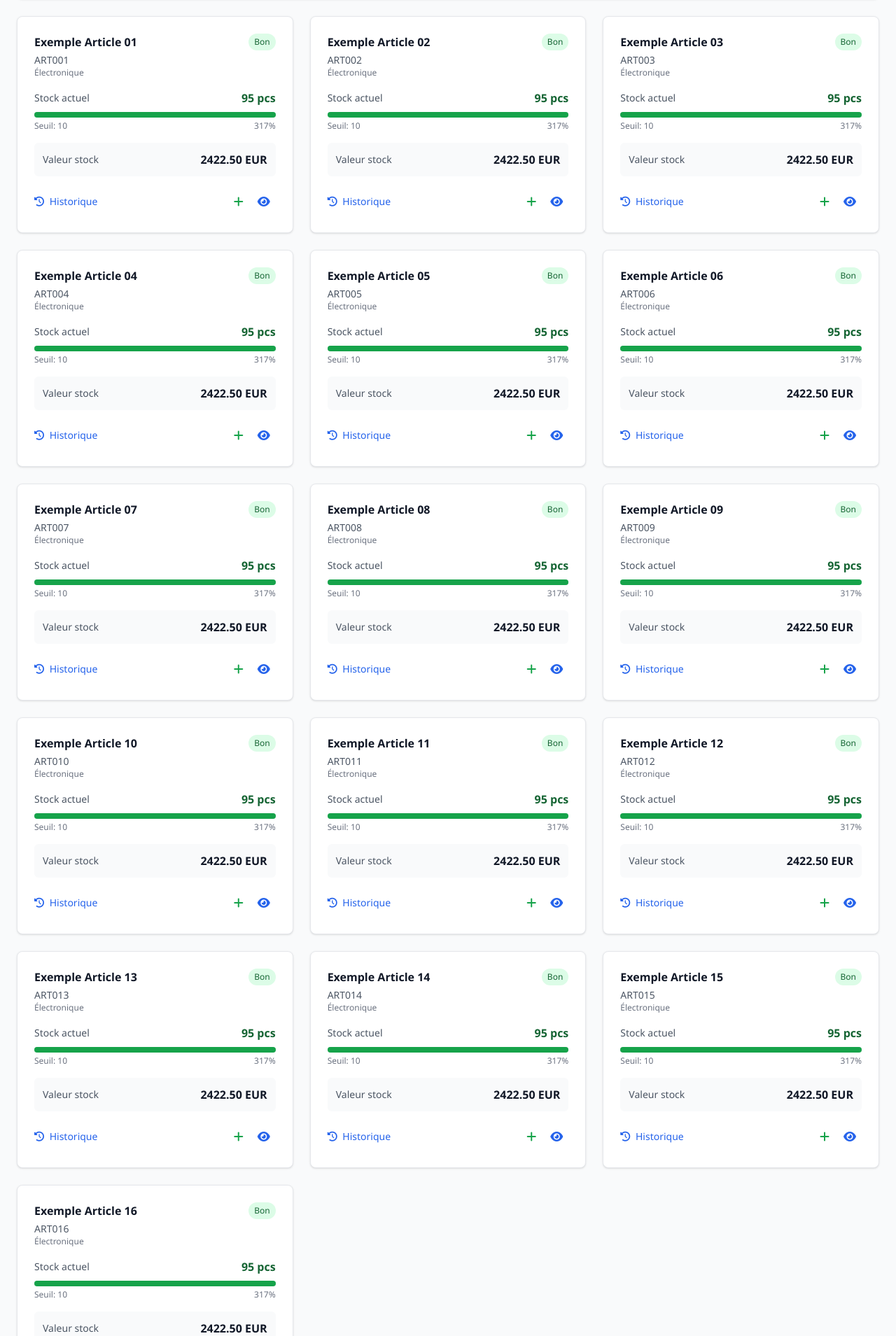
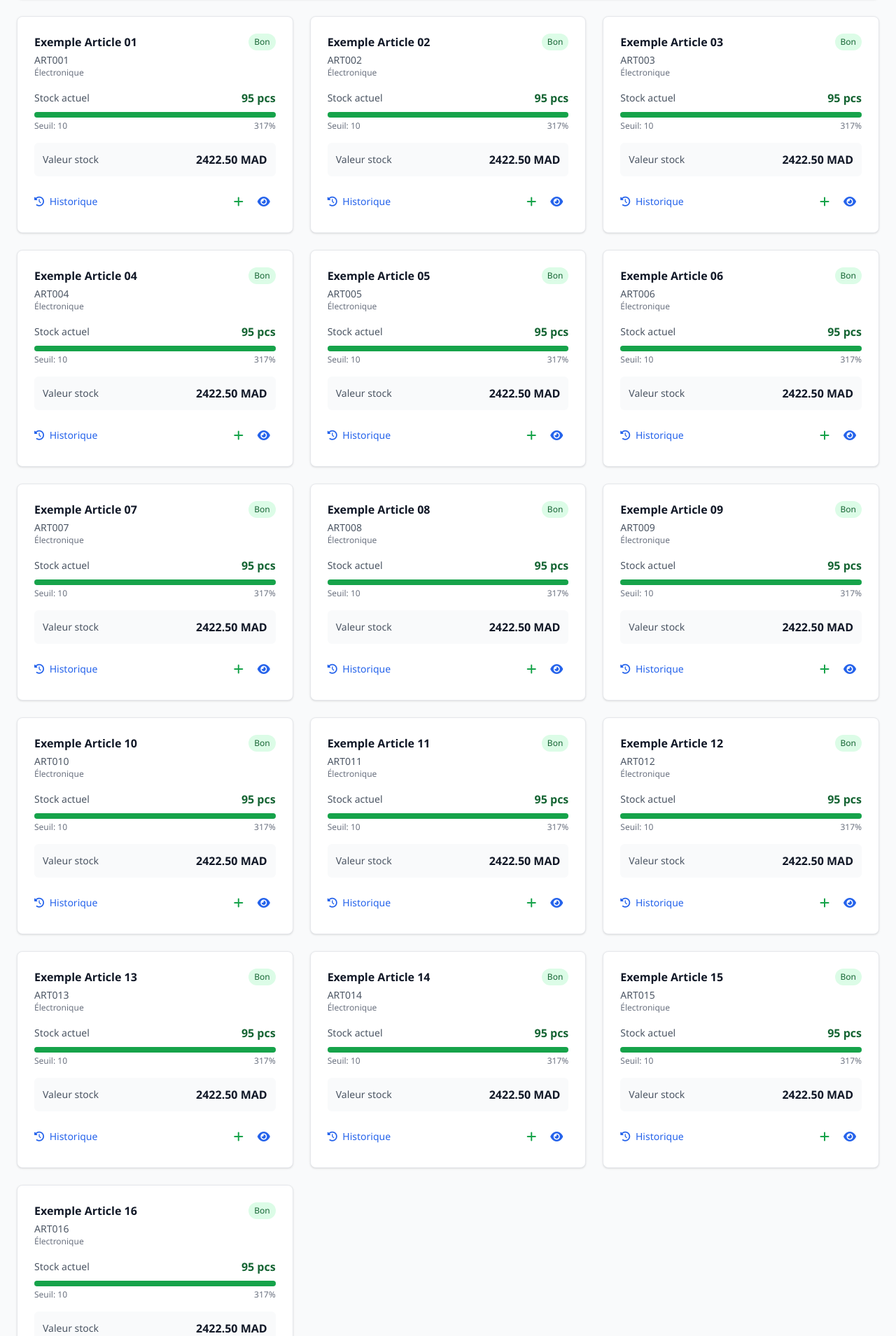
Before and after one commit to fikrielfakir/stock_flask, a Flask app: page /stock-status in a window 1280 px wide. Shown: the part 520-2429 px from the top of the page at 70% size. Run offline with Flask 3, Linux system fonts and the light colour scheme; data comes from the database, SQL or seed files in the repository; some libraries are stand-ins or nearby versions.

Commit message:
Update currency display to Moroccan Dirham across the system
Changes the default currency from EUR to MAD in the stock status template and updates agent state files to reflect this currency change.

Replit-Commit-Author: Agent
Replit-Commit-Session-Id: beaa110e-a56d-4fd6-9800-04f3d1520178
Replit-Commit-Checkpoint-Type: full_checkpoint
Replit-Commit-Screenshot-Url: https://storage.googleapis.com/screenshot-production-us-central1/1d7c6357-944b-4944-9fd2-b77328fe4df4/beaa110e-a56d-4fd6-9800-04f3d1520178/2V5PkRe

```diff
--- a/templates/stock_status.html
+++ b/templates/stock_status.html
@@ -275,7 +275,7 @@
                     <div class="mb-4 p-3 bg-gray-50 rounded-md">
                         <div class="flex items-center justify-between">
                             <span class="text-sm text-gray-600">Valeur stock</span>
-                            <span class="font-semibold text-gray-900">${value} EUR</span>
+                            <span class="font-semibold text-gray-900">${value} MAD</span>
                         </div>
                     </div>
                 ` : ''}
```
Also changed, not shown: .local/state/replit/agent/.latest.json, .local/state/replit/agent/filesystem/filesystem_state.json, .local/state/replit/agent/progress_tracker.md, 2 other files.
